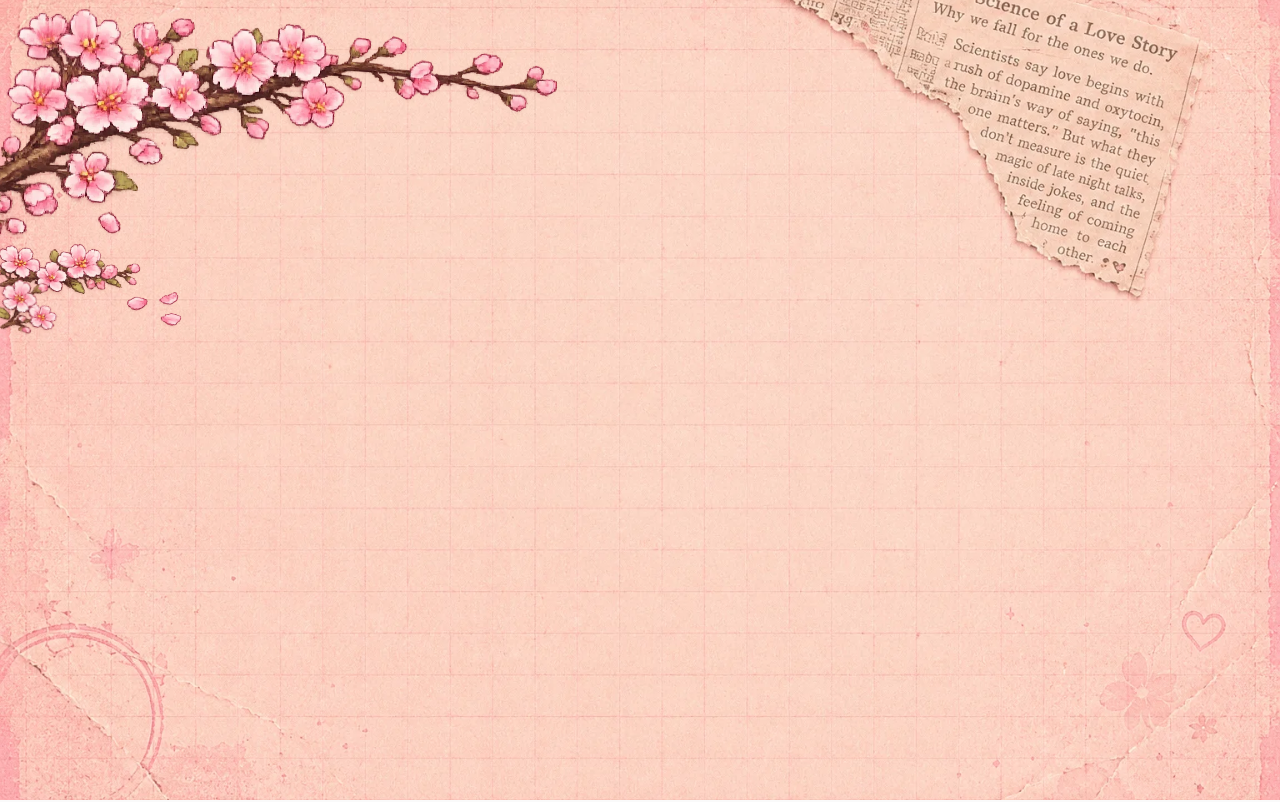
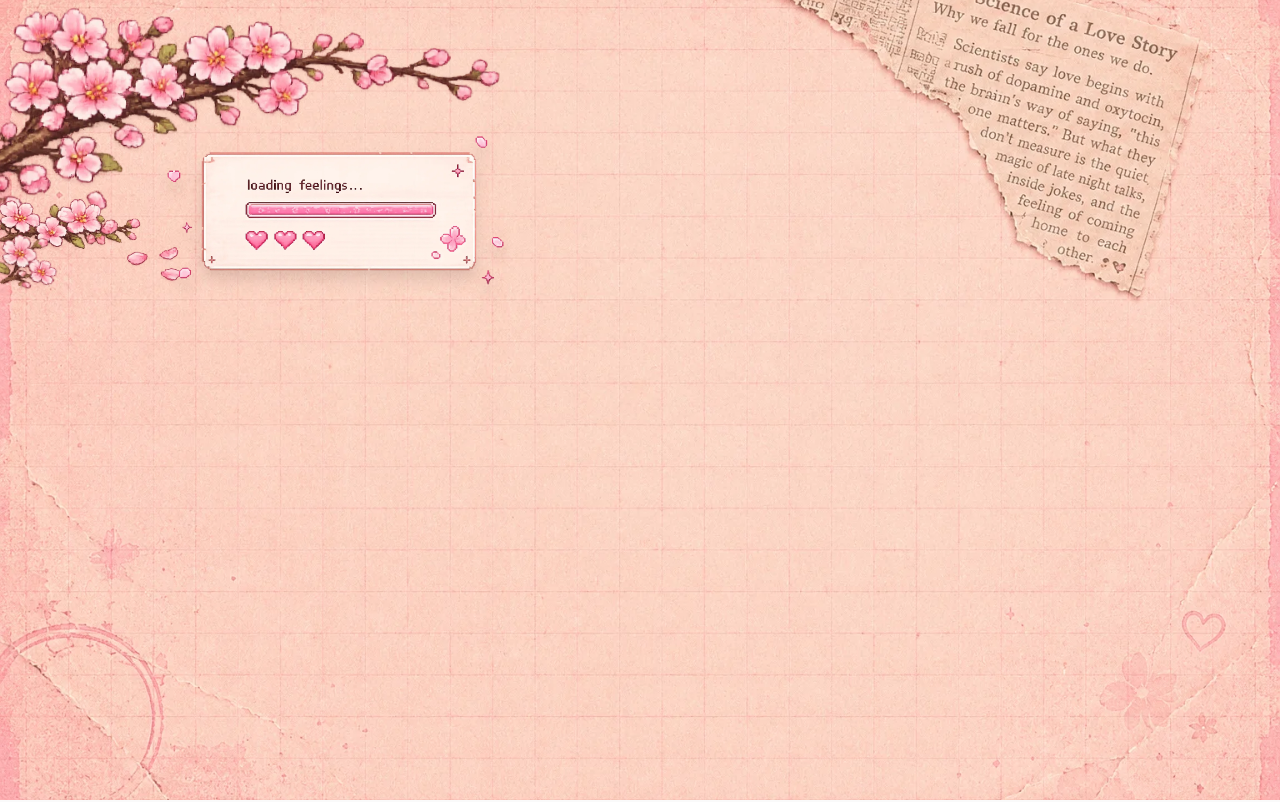
Before and after one commit to itisrohit/B, a Next.js app: page / in a window 1280 px wide. Shown: the top 802 px of the page. Built offline with nearby package versions, Linux system fonts and the light colour scheme.

Commit message:
Style Hero: resize sakura layers, reposition loading card to top-left

```diff
--- a/src/components/sections/Hero.tsx
+++ b/src/components/sections/Hero.tsx
@@ -36,19 +36,19 @@ export function Hero({
       </div>
 
       {/* Sliced Sakura Branch Left - Layer 1 (Main branch body: Top Left) */}
-      <div className="absolute top-0 -left-4 z-10 w-[176px] h-[90px] sm:w-[330px] sm:h-[162px] md:w-[462px] md:h-[227px] lg:w-[594px] lg:h-[290px] pointer-events-none select-none">
+      <div className="absolute top-0 -left-4 z-10 w-[158px] h-[81px] sm:w-[297px] sm:h-[146px] md:w-[416px] md:h-[204px] lg:w-[535px] lg:h-[261px] pointer-events-none select-none">
         <Image
           src="/assets/decorations/flowers/sakura-branch-left-1.webp"
           alt="Sakura branch main left"
           fill
           priority
-          sizes="(max-width: 640px) 176px, (max-width: 768px) 330px, (max-width: 1024px) 462px, 594px"
+          sizes="(max-width: 640px) 158px, (max-width: 768px) 297px, (max-width: 1024px) 416px, 535px"
           className="object-contain object-left-top rotate-[4deg]"
         />
       </div>
 
       {/* Sliced Sakura Branch Left - Layer 2 (Single flower blossom: Below Layer 1) */}
-      <div className="absolute -left-8 z-10 top-[70px] sm:top-[130px] md:top-[185px] lg:top-[240px] w-[88px] h-[81px] sm:w-[165px] sm:h-[153px] md:w-[220px] md:h-[204px] pointer-events-none select-none">
+      <div className="absolute -left-8 z-10 top-[55px] sm:top-[105px] md:top-[150px] lg:top-[195px] w-[88px] h-[81px] sm:w-[165px] sm:h-[153px] md:w-[220px] md:h-[204px] pointer-events-none select-none">
         <Image
           src="/assets/decorations/flowers/sakura-branch-left-2.webp"
           alt="Sakura blossom cluster left"
@@ -60,7 +60,7 @@ export function Hero({
       </div>
 
       {/* Sliced Sakura Branch Left - Layer 3 (Secondary branch extension: Below Layer 2) */}
-      <div className="absolute -left-4 z-10 top-[85px] sm:top-[160px] md:top-[230px] lg:top-[285px] w-[55px] h-[20px] sm:w-[99px] sm:h-[36px] md:w-[149px] md:h-[54px] lg:w-[198px] lg:h-[72px] pointer-events-none select-none">
+      <div className="absolute -left-4 z-10 top-[70px] sm:top-[135px] md:top-[195px] lg:top-[240px] w-[55px] h-[20px] sm:w-[99px] sm:h-[36px] md:w-[149px] md:h-[54px] lg:w-[198px] lg:h-[72px] pointer-events-none select-none">
         <Image
           src="/assets/decorations/flowers/sakura-branch-left-3.webp"
           alt="Sakura branch secondary left"
@@ -71,6 +71,18 @@ export function Hero({
         />
       </div>
 
+      {/* Loading Card - Top Left (reaches Sakura Layer 1) */}
+      <div className="absolute z-20 top-5 left-16 sm:top-10 sm:left-28 md:top-14 md:left-40 w-[90%] max-w-[180px] sm:max-w-[270px] md:max-w-[360px] h-[145px] sm:h-[225px] md:h-[300px] pointer-events-none select-none">
+        <Image
+          src="/assets/decorations/loading/loading-card-v1.webp"
+          alt="Welcome Loading Card"
+          fill
+          priority
+          sizes="(max-width: 640px) 90vw, (max-width: 768px) 270px, 360px"
+          className="object-contain filter drop-shadow-xl"
+        />
+      </div>
+
       {/* Children elements (Custom built in Chapter 1) */}
       <div className="relative z-10 w-full max-w-6xl mx-auto flex flex-col items-center">
         {children}
```
Also changed, not shown: public/assets/decorations/loading/loading-card-v1.webp (added).
